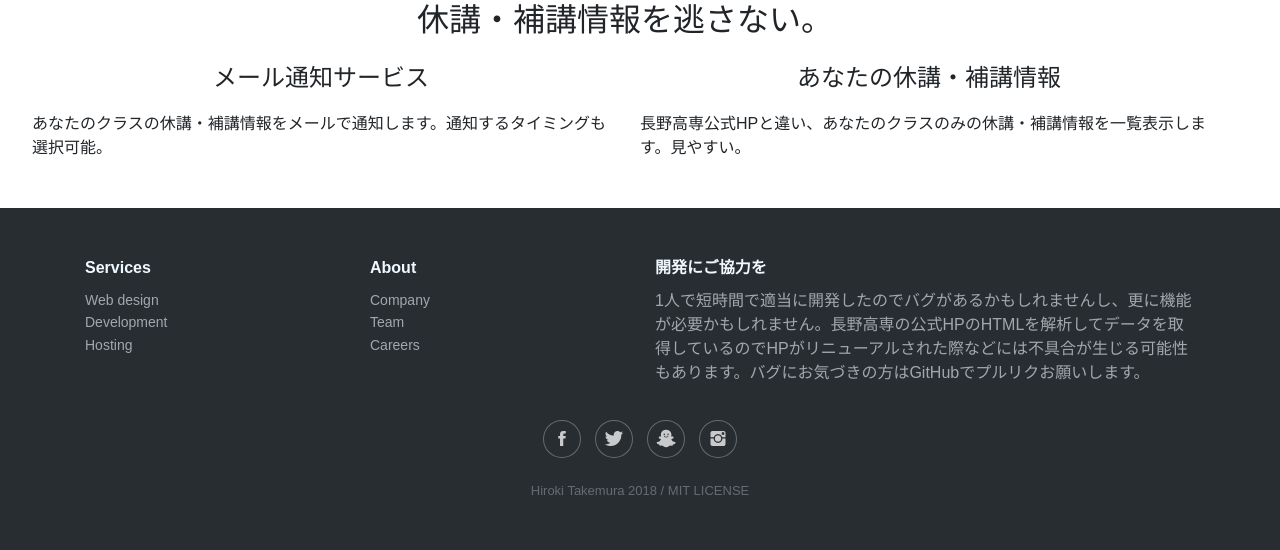
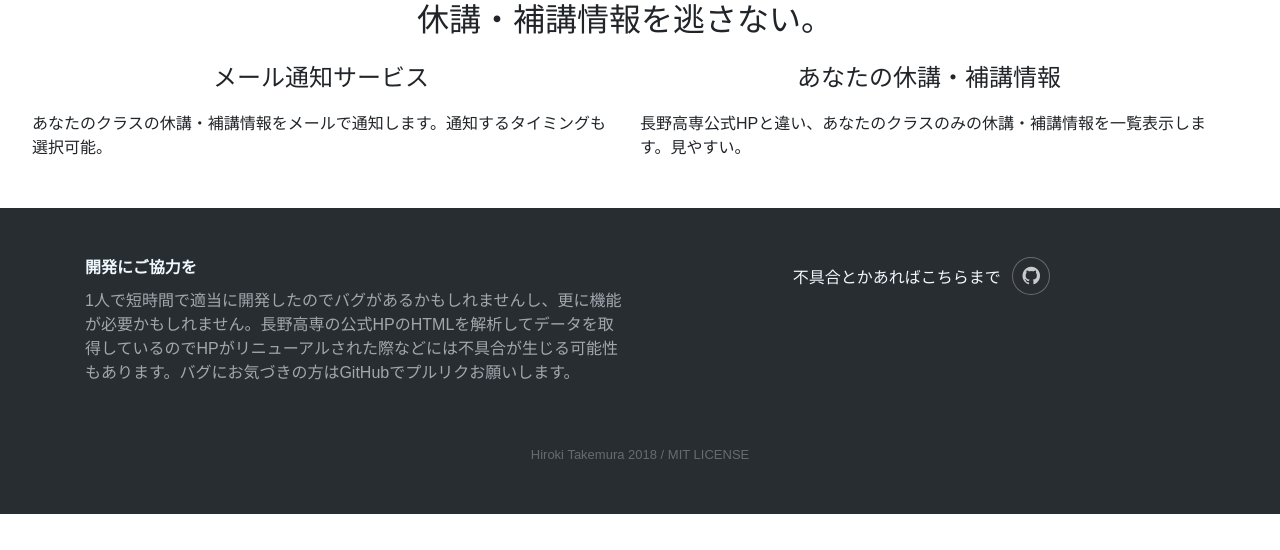
Before and after one commit to kekeho/NITNC-Cancel-Notification, a Django app: page / in a window 1280 px wide. Shown: the part 819-1369 px from the top of the page. After the commit the page ends 1333 px from the top, so only its background shows below. Run offline with Django 3.2, Linux system fonts and the light colour scheme; some libraries are stand-ins or nearby versions; some web fonts are replaced.

Commit message:
add: フッターの修正

```diff
--- a/templates/base.html
+++ b/templates/base.html
@@ -44,29 +44,14 @@
             <footer>
                 <div class="container">
                     <div class="row">
-                        <div class="col-sm-6 col-md-3 item">
-                            <h3>Services</h3>
-                            <ul>
-                                <li><a href="#">Web design</a></li>
-                                <li><a href="#">Development</a></li>
-                                <li><a href="#">Hosting</a></li>
-                            </ul>
-                        </div>
-                        <div class="col-sm-6 col-md-3 item">
-                            <h3>About</h3>
-                            <ul>
-                                <li><a href="#">Company</a></li>
-                                <li><a href="#">Team</a></li>
-                                <li><a href="#">Careers</a></li>
-                            </ul>
-                        </div>
                         <div class="col-md-6 item text">
                             <h3>開発にご協力を</h3>
                             <p>1人で短時間で適当に開発したのでバグがあるかもしれませんし、更に機能が必要かもしれません。長野高専の公式HPのHTMLを解析してデータを取得しているのでHPがリニューアルされた際などには不具合が生じる可能性もあります。バグにお気づきの方はGitHubでプルリクお願いします。</p>
                         </div>
-                        <div class="col item social"><a href="#"><i class="icon ion-social-facebook"></i></a><a href="#"><i
-                                    class="icon ion-social-twitter"></i></a><a href="#"><i class="icon ion-social-snapchat"></i></a><a
-                                href="#"><i class="icon ion-social-instagram"></i></a></div>
+                        <div class="col item social">
+                            不具合とかあればこちらまで
+                            <a target="_blank" href="https://github.com/kekeho/NITNC-Cancel-Notification"><i class="icon ion-social-github"></i></a>
+                        </div>
                     </div>
                     <p class="copyright">Hiroki Takemura 2018 / MIT LICENSE</p>
                 </div>
```
